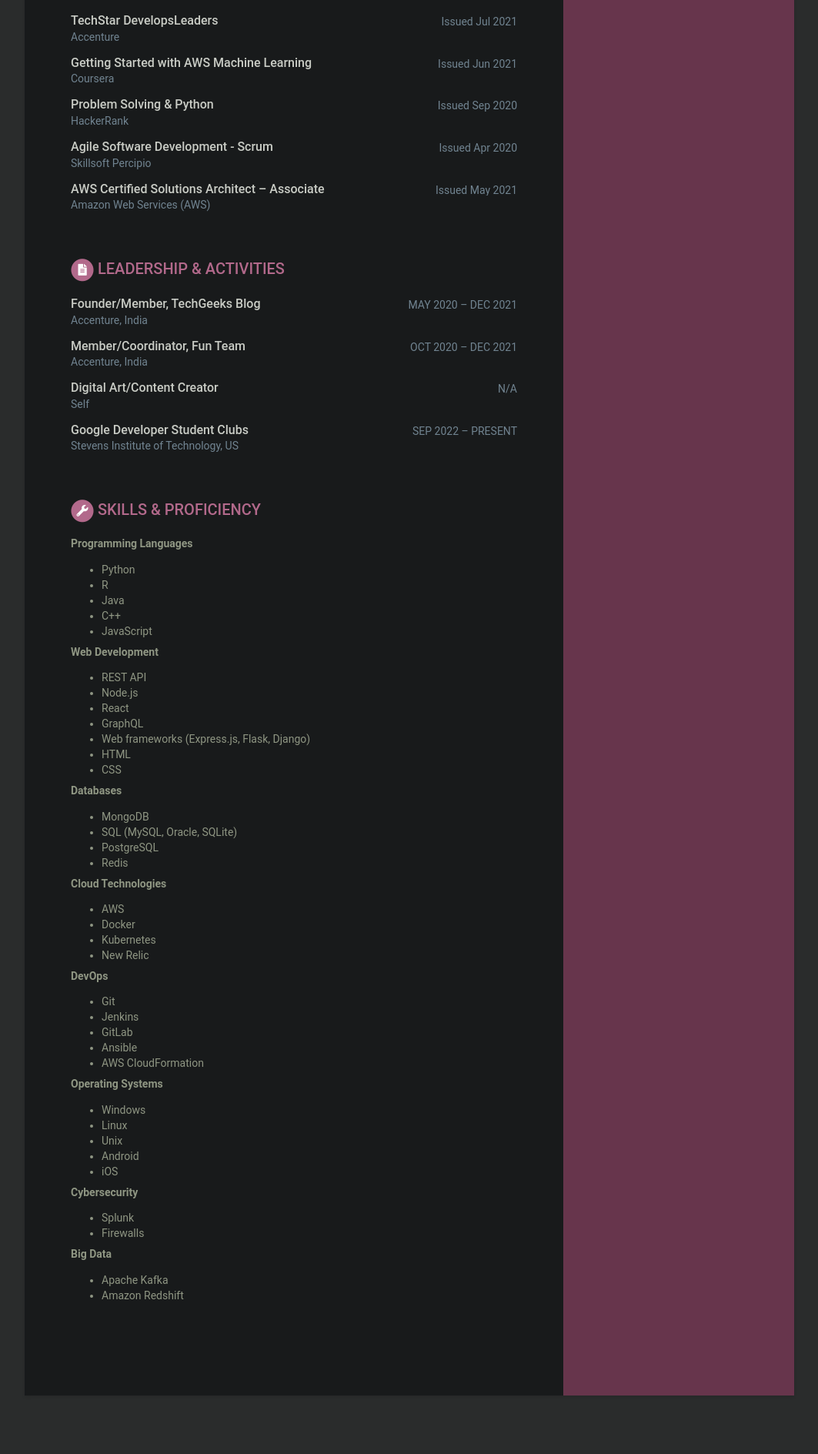
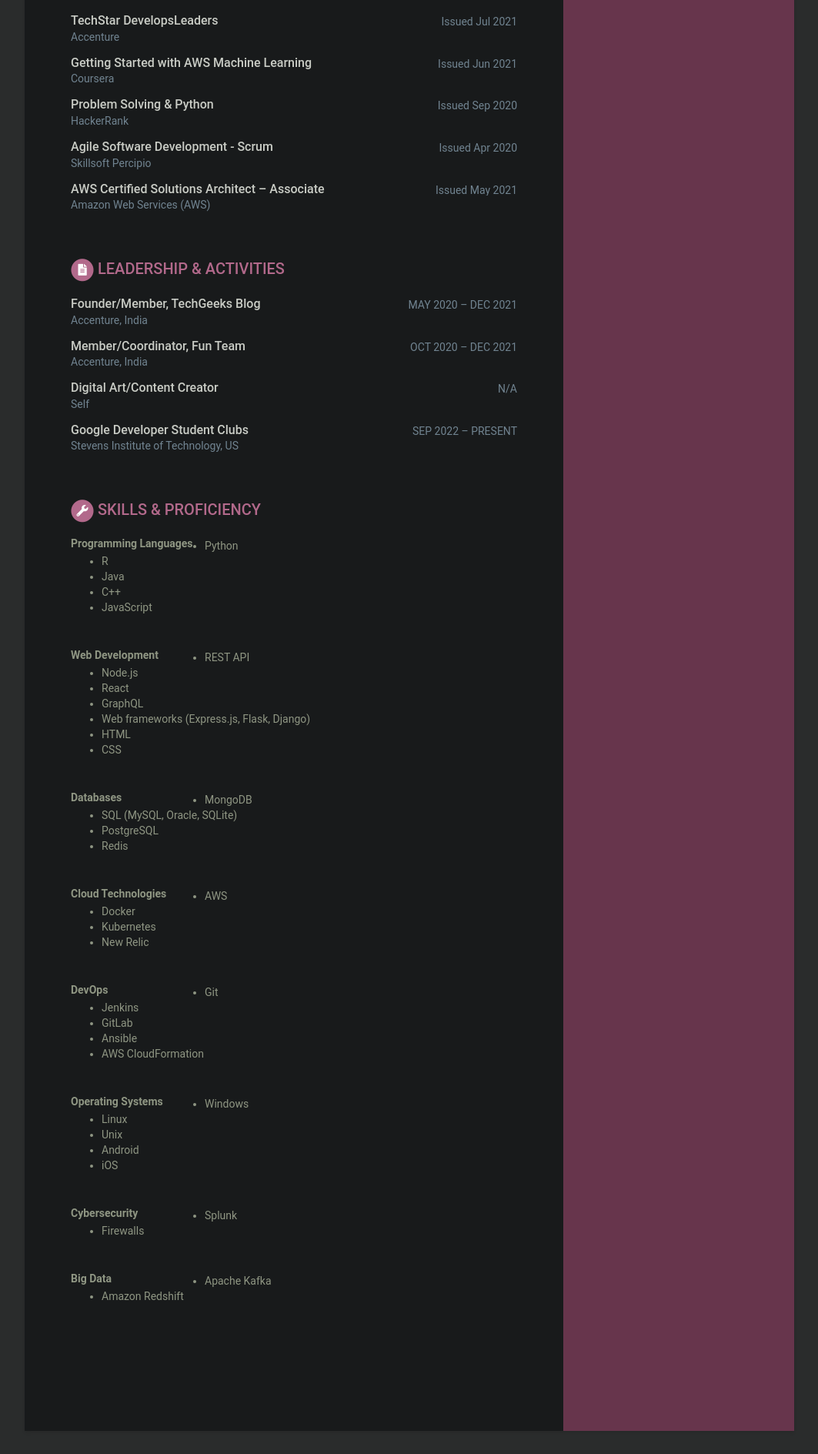
Before and after one commit to 1994nikunj/1994nikunj.github.io, a Jekyll site: the page built from index.html, in a window 1280 px wide. Shown: the part 4434-6323 px from the top of the page at 77% size, without its empty margins (108-1171 px from the left). Built offline with Jekyll 4.4.1, drawn with Linux system fonts in a browser that asks for light colours; before the commit the page ends 6277 px from its top, so only the background shows below that.

Commit message:
skills updates

```diff
--- a/_includes/skills.html
+++ b/_includes/skills.html
@@ -14,13 +14,12 @@
 		{% for skill in skills.toolset %}
 		<div class="item">
 			<h3 class="level-title">{{ skill.header }}</h3>
+			<ul class="meta">
+				<li>{{ skill.entry | replace: ' | ', '</li>
+				<li>' }}</li>
+			</ul>
 		</div>
-
-		<ul class="meta">
-			<li>{{ skill.entry | replace: ' | ', '</li><li>' }}</li>
-		</ul>
-
-
+		<br>
 		{% endfor %}
 	</div>
 
```
